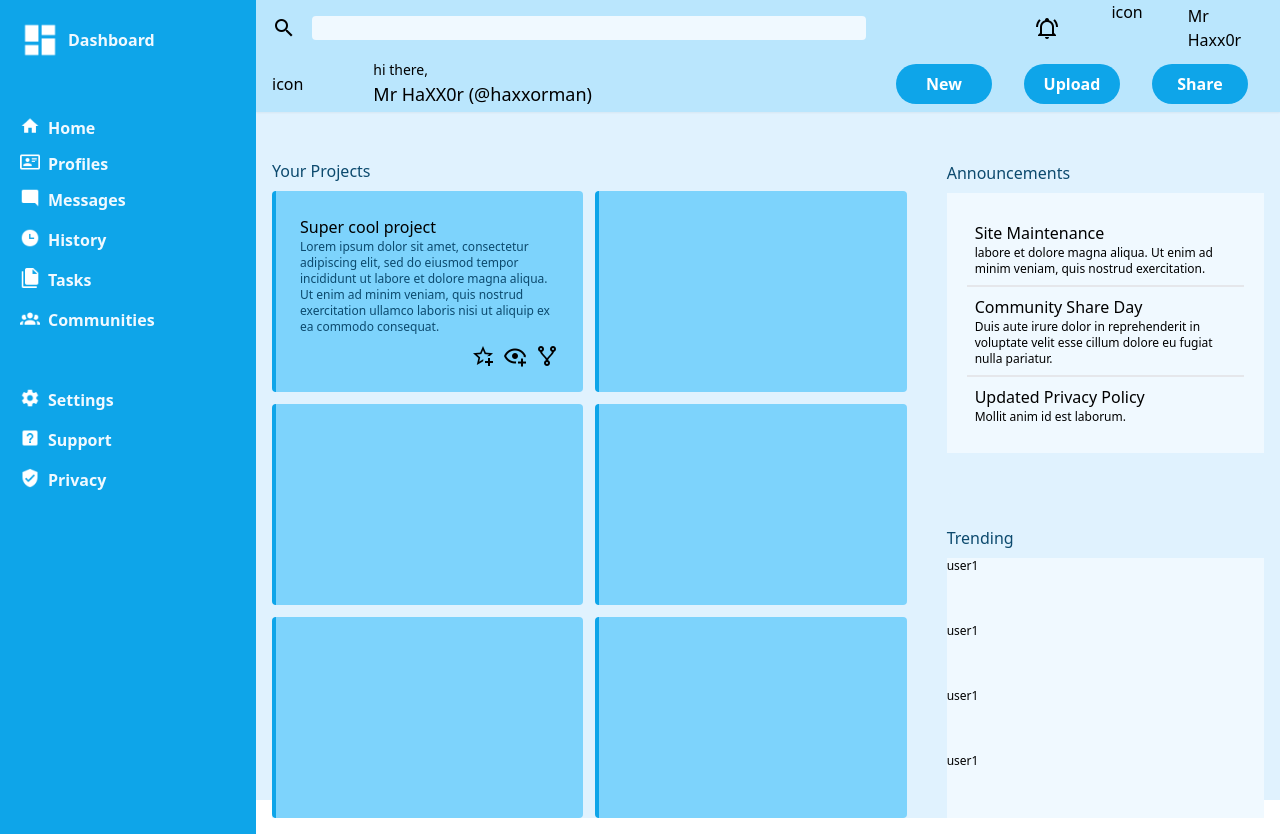
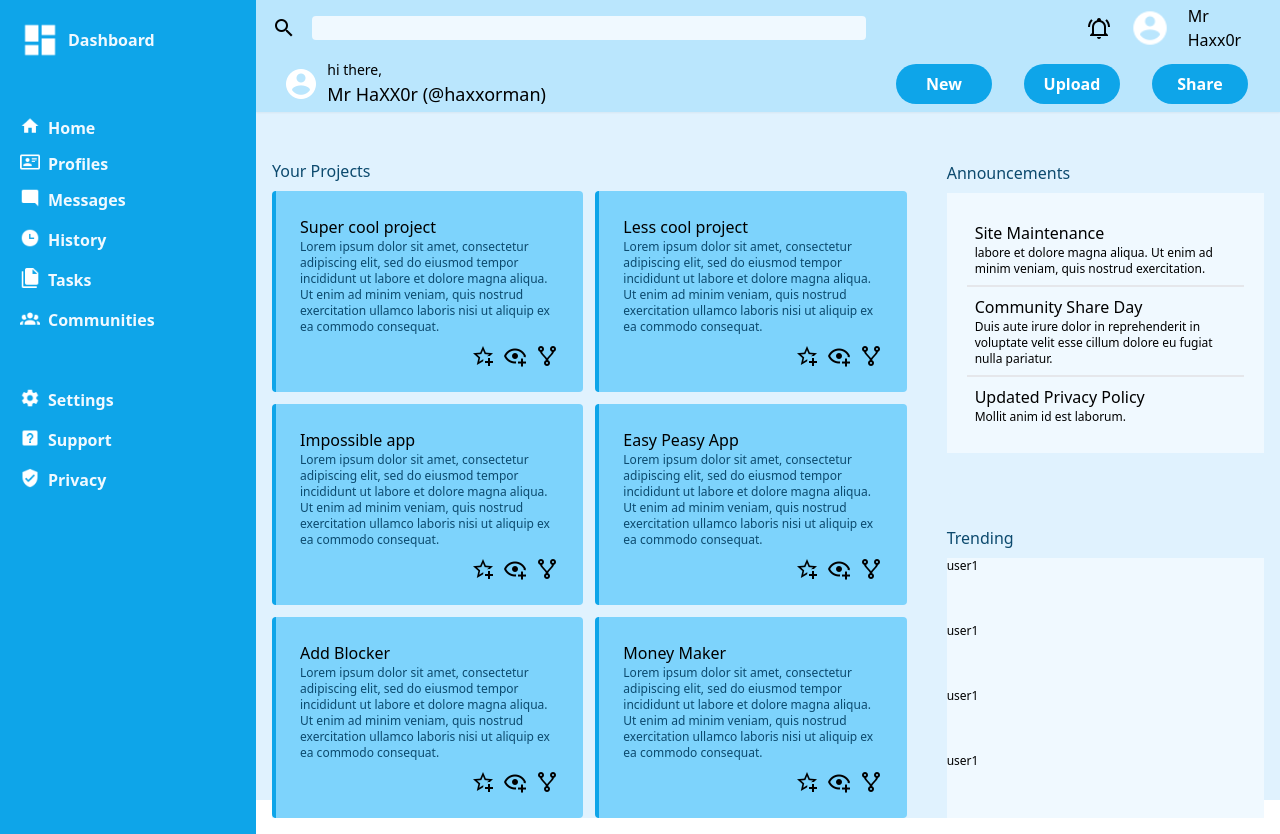
Before and after one commit to Sudoism/admin-dashboard, a website: page src/index.html in a window 1280 px wide. Drawn offline with Linux system fonts and the light colour scheme.

Commit message:
header fixed

```diff
--- a/src/index.html
+++ b/src/index.html
@@ -17,13 +17,13 @@
                 </div>
                 <div class=""></div>
                 <div class=""></div>
-                <img src="icons/bell-ring-outline.png" class="self-center">
-                <div>icon</div>
+                <img src="icons/bell-ring-outline.png" class="justify-self-end self-center">
+                <img src="icons/account-circle.png" alt="profile" class="h-10 place-self-center">
                 <div class="self-center">Mr Haxx0r</div>
             </div>
-            <div class="grid grid-cols-[1fr_5fr_2fr] ">
-                <div class="icon self-center place-self-right">icon</div>
-                <div class="greeting flex flex-col self-center">
+            <div class="grid grid-cols-[0.5fr_5fr_2fr] ">
+                <img src="icons/account-circle.png" alt="" class="self-center h-15 place-self-end pr-2">
+                <div class="greeting flex flex-col self-center ">
                     <div class="text-sm">hi there,</div>
                     <div class="text-lg">Mr HaXX0r (@haxxorman)</div>
                 </div>
@@ -89,7 +89,7 @@
         </div>
 
         <div class="m-4 bg-sky-100 row-start-2 row-end-3 col-start-2 col-end-3 grid grid-rows-2 grid-cols-[2fr_1fr] gap-10">
-            <div class="row-start-1 row-end-3 grid grid-rows-[1fr_10fr] bg-sky-100">
+            <div class="row-start-1 row-end-3 grid grid-rows-[1fr_10fr] bg-sky-100 ">
                 <div class= "text-sky-900 self-end mb-2">Your Projects</div>
                 <div class=" grid grid-cols-2 gap-3 grid-rows-3">
 
@@ -105,11 +105,65 @@
                         </div>
                     </div>
 
-                    <div class="bg-sky-300 rounded border-l-4 border-sky-500"></div>
-                    <div class="bg-sky-300 rounded border-l-4 border-sky-500"></div>
-                    <div class="bg-sky-300 rounded border-l-4 border-sky-500"></div>
-                    <div class="bg-sky-300 rounded border-l-4 border-sky-500"></div>
-                    <div class="bg-sky-300 rounded border-l-4 border-sky-500"></div>
+                    <div class="bg-sky-300 rounded border-l-4 border-sky-500 grid p-6">
+                        <div class="place-self-start">
+                            <div class="bold">Less cool project</div>
+                            <div class="text-xs overflow-hidden text-sky-900">Lorem ipsum dolor sit amet, consectetur adipiscing elit, sed do eiusmod tempor incididunt ut labore et dolore magna aliqua. Ut enim ad minim veniam, quis nostrud exercitation ullamco laboris nisi ut aliquip ex ea commodo consequat.</div>
+                        </div>
+                        <div class="place-self-end grid grid-flow-col">
+                            <img src="icons/star-plus-outline.png" alt="">
+                            <img src="icons/eye-plus-outline.png" alt="" class="px-2">
+                            <img src="icons/source-fork.png" alt="">
+                        </div>
+                    </div>
+
+                    <div class="bg-sky-300 rounded border-l-4 border-sky-500 grid p-6">
+                        <div class="place-self-start">
+                            <div class="bold">Impossible app</div>
+                            <div class="text-xs overflow-hidden text-sky-900">Lorem ipsum dolor sit amet, consectetur adipiscing elit, sed do eiusmod tempor incididunt ut labore et dolore magna aliqua. Ut enim ad minim veniam, quis nostrud exercitation ullamco laboris nisi ut aliquip ex ea commodo consequat.</div>
+                        </div>
+                        <div class="place-self-end grid grid-flow-col">
+                            <img src="icons/star-plus-outline.png" alt="">
+                            <img src="icons/eye-plus-outline.png" alt="" class="px-2">
+                            <img src="icons/source-fork.png" alt="">
+                        </div>
+                    </div>
+
+                    <div class="bg-sky-300 rounded border-l-4 border-sky-500 grid p-6">
+                        <div class="place-self-start">
+                            <div class="bold">Easy Peasy App</div>
+                            <div class="text-xs overflow-hidden text-sky-900">Lorem ipsum dolor sit amet, consectetur adipiscing elit, sed do eiusmod tempor incididunt ut labore et dolore magna aliqua. Ut enim ad minim veniam, quis nostrud exercitation ullamco laboris nisi ut aliquip ex ea commodo consequat.</div>
+                        </div>
+                        <div class="place-self-end grid grid-flow-col">
+                            <img src="icons/star-plus-outline.png" alt="">
+                            <img src="icons/eye-plus-outline.png" alt="" class="px-2">
+                            <img src="icons/source-fork.png" alt="">
+                        </div>
+                    </div>
+
+                    <div class="bg-sky-300 rounded border-l-4 border-sky-500 grid p-6">
+                        <div class="place-self-start">
+                            <div class="bold">Add Blocker</div>
+                            <div class="text-xs overflow-hidden text-sky-900">Lorem ipsum dolor sit amet, consectetur adipiscing elit, sed do eiusmod tempor incididunt ut labore et dolore magna aliqua. Ut enim ad minim veniam, quis nostrud exercitation ullamco laboris nisi ut aliquip ex ea commodo consequat.</div>
+                        </div>
+                        <div class="place-self-end grid grid-flow-col">
+                            <img src="icons/star-plus-outline.png" alt="">
+                            <img src="icons/eye-plus-outline.png" alt="" class="px-2">
+                            <img src="icons/source-fork.png" alt="">
+                        </div>
+                    </div>
+
+                    <div class="bg-sky-300 rounded border-l-4 border-sky-500 grid p-6">
+                        <div class="place-self-start">
+                            <div class="bold">Money Maker</div>
+                            <div class="text-xs overflow-hidden text-sky-900">Lorem ipsum dolor sit amet, consectetur adipiscing elit, sed do eiusmod tempor incididunt ut labore et dolore magna aliqua. Ut enim ad minim veniam, quis nostrud exercitation ullamco laboris nisi ut aliquip ex ea commodo consequat.</div>
+                        </div>
+                        <div class="place-self-end grid grid-flow-col">
+                            <img src="icons/star-plus-outline.png" alt="">
+                            <img src="icons/eye-plus-outline.png" alt="" class="px-2">
+                            <img src="icons/source-fork.png" alt="">
+                        </div>
+                    </div>
                 </div>
             </div>
 
```
Also changed, not shown: dist/output.css.
